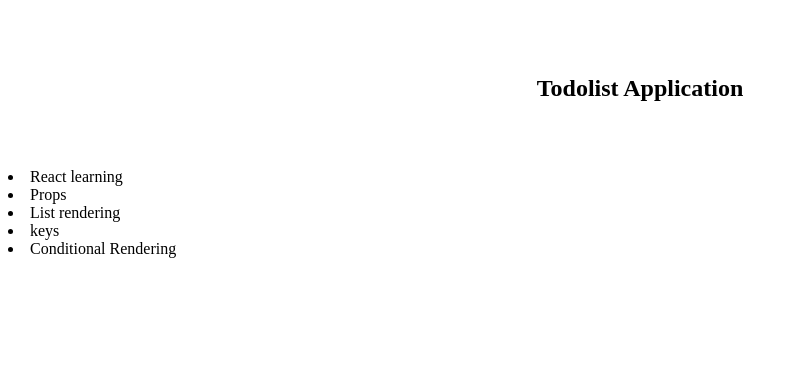
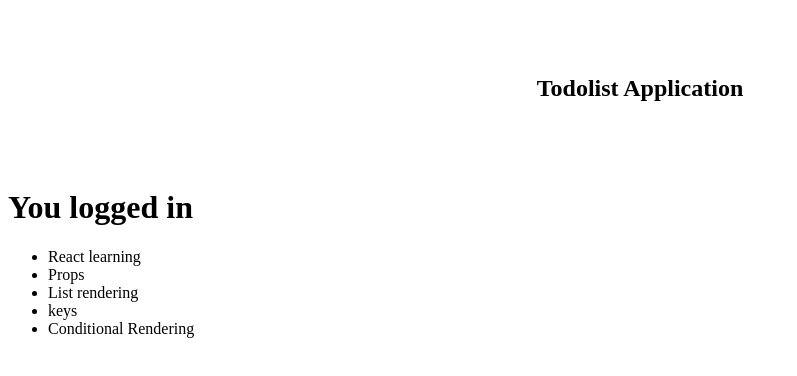
Before and after one commit to Priyanka1g/React_Concepts, a React (Create React App) app: page / in a window 1280 px wide. Shown: the top 376 px of the page, without its empty margins (0-797 px from the left). Built offline with nearby package versions, Linux system fonts and the light colour scheme.

Commit message:
Conditional rendering

```diff
--- a/src/App.js
+++ b/src/App.js
@@ -5,6 +5,15 @@ import TodoList from './component/TodoList'
 export default function App() {
   // list of all the todo items
   const todo = ["React learning", "Props ", "List rendering", "keys", "Conditional Rendering"]
+  const listitemsn = todo.map((item, index) => <li key={index}>{item}</li>)
+  const isloggedin = true;
+  function Greet(props) {
+    if (props.isloggedin) {
+      return <h1>You logged in</h1>
+    } else {
+      return <h1>user logged out</h1>
+    }
+  }
   return (
     <div>
       <div
@@ -18,12 +27,15 @@ export default function App() {
         <h2>Todolist Application</h2>
       </div>
       {/* rendering list items using map */}
-      {
+      {/* {
           todo.map((item) =>
             <li>{item}</li>)
-        }
-      {/* <TodoForm />
-      <TodoList /> */}
+        } */}
+
+      <Greet isloggedin={true} />
+      {isloggedin?
+      <ul>{listitemsn }</ul>:<h1>you logged out</h1>
+    }
     </div>
   )
 }
```
